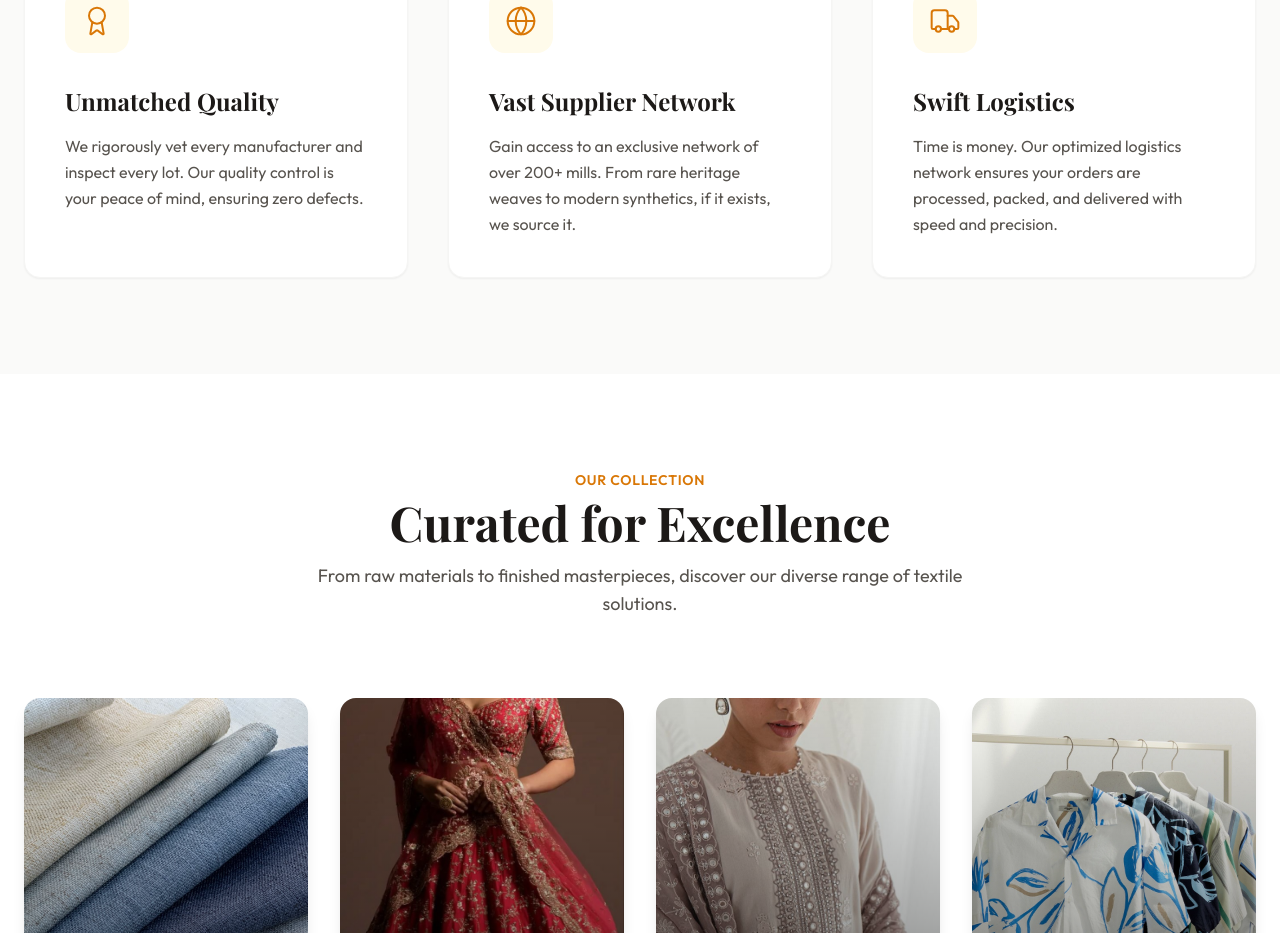
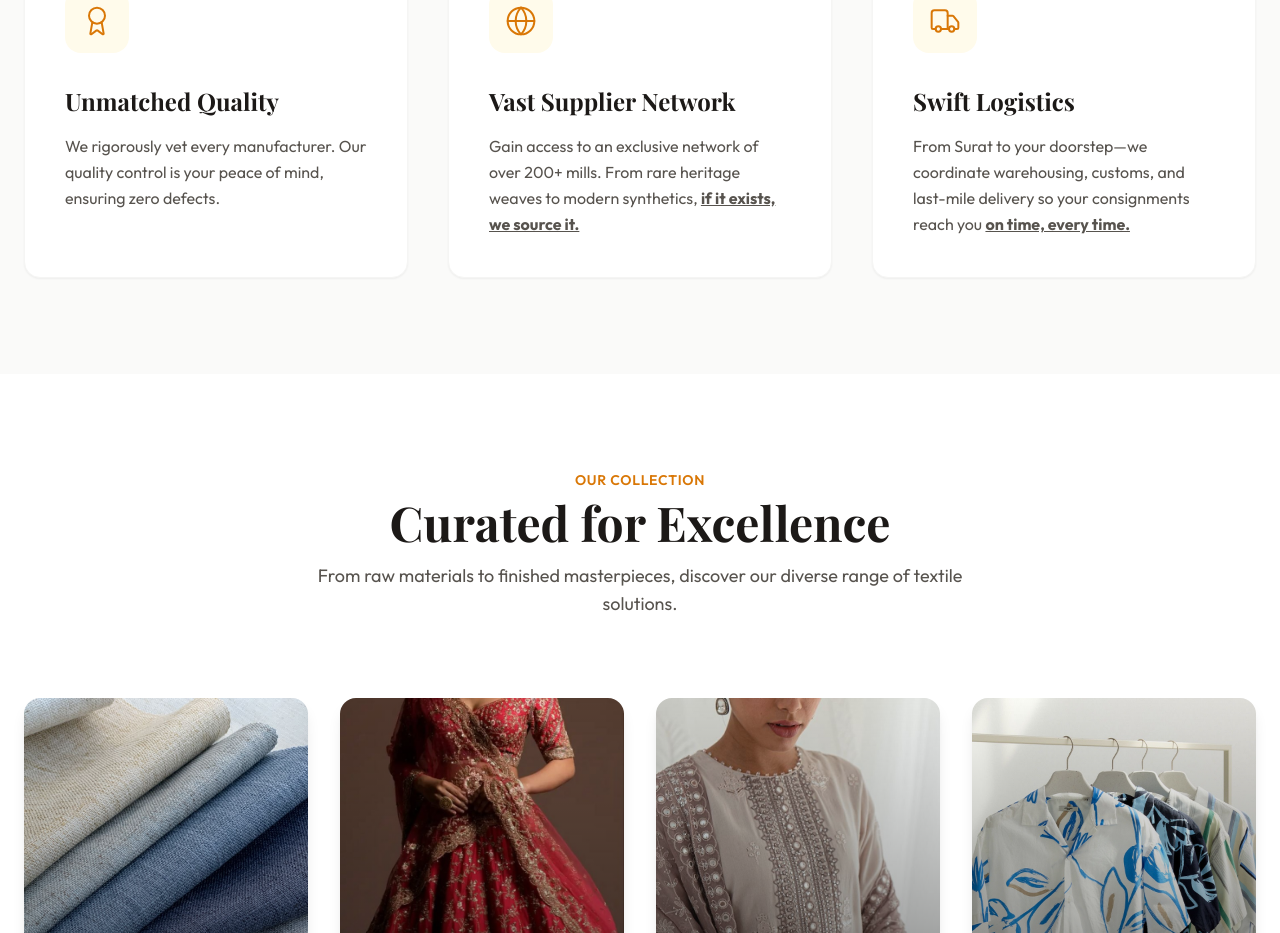
Before and after one commit to Shashwat-19/Global-Textiles, a React (Vite) app: page / in a window 1280 px wide. Shown: the part 1868-2801 px from the top of the page. Built offline with nearby package versions, Linux system fonts and the light colour scheme; a web font is replaced by a local one.

Commit message:
Added: few more descriptions.

```diff
--- a/src/components/WhyChooseUs.jsx
+++ b/src/components/WhyChooseUs.jsx
@@ -5,17 +5,19 @@ const features = [
   {
     icon: Award,
     title: "Unmatched Quality",
-    description: "We rigorously vet every manufacturer and inspect every lot. Our quality control is your peace of mind, ensuring zero defects."
+    description: "We rigorously vet every manufacturer. Our quality control is your peace of mind, ensuring zero defects."
   },
   {
     icon: Globe,
     title: "Vast Supplier Network",
-    description: "Gain access to an exclusive network of over 200+ mills. From rare heritage weaves to modern synthetics, if it exists, we source it."
+    description: "Gain access to an exclusive network of over 200+ mills. From rare heritage weaves to modern synthetics, ",
+    descriptionEnd: "if it exists, we source it."
   },
   {
     icon: Truck,
     title: "Swift Logistics",
-    description: "Time is money. Our optimized logistics network ensures your orders are processed, packed, and delivered with speed and precision."
+    description: "From Surat to your doorstep—we coordinate warehousing, customs, and last-mile delivery so your consignments reach you ",
+    descriptionEnd: "on time, every time."
   }
 ];
 
@@ -61,7 +63,12 @@ const WhyChooseUs = () => {
                 <feature.icon size={32} strokeWidth={1.5} />
               </div>
               <h3 className="text-2xl font-bold mb-4 text-stone-900 font-display">{feature.title}</h3>
-              <p className="text-stone-600 leading-relaxed">{feature.description}</p>
+              <p className="text-stone-600 leading-relaxed">
+                {feature.description}
+                {feature.descriptionEnd ? (
+                  <span className="font-bold underline">{feature.descriptionEnd}</span>
+                ) : null}
+              </p>
             </motion.div>
           ))}
         </div>
```
